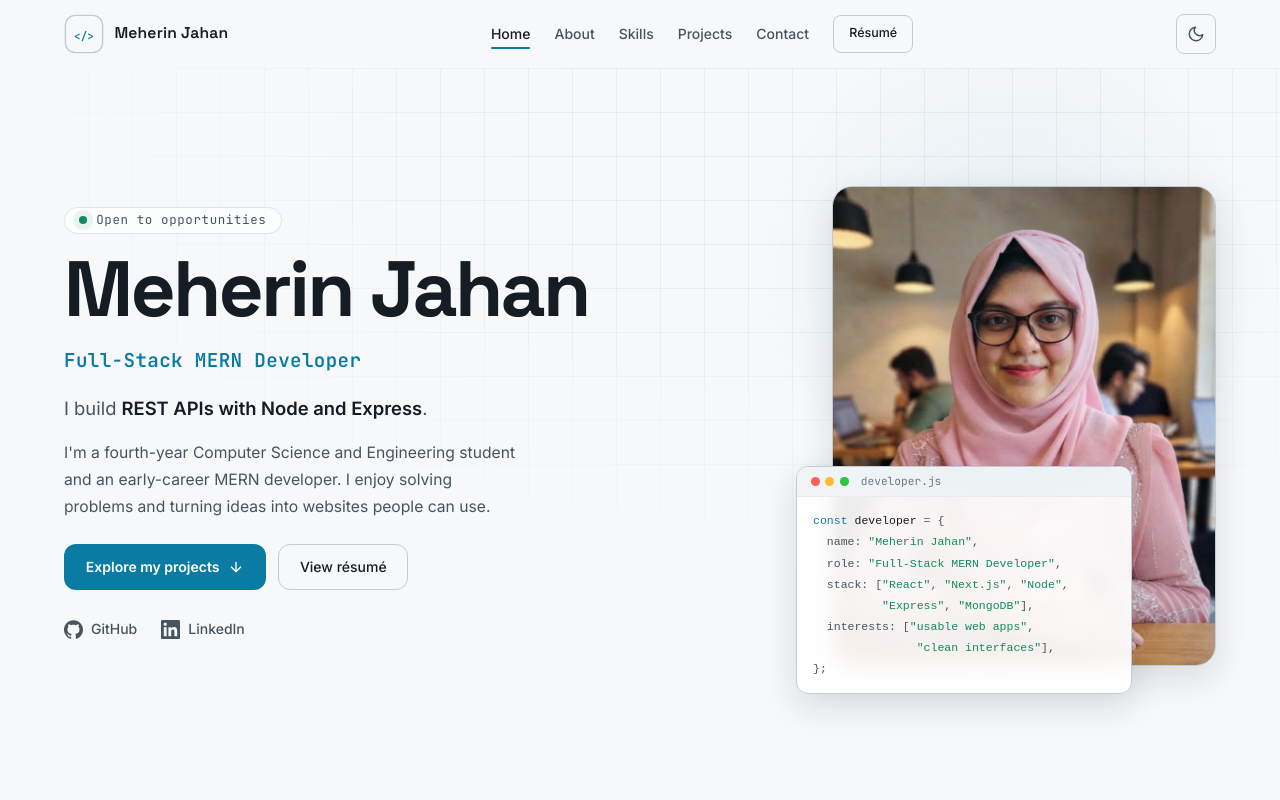
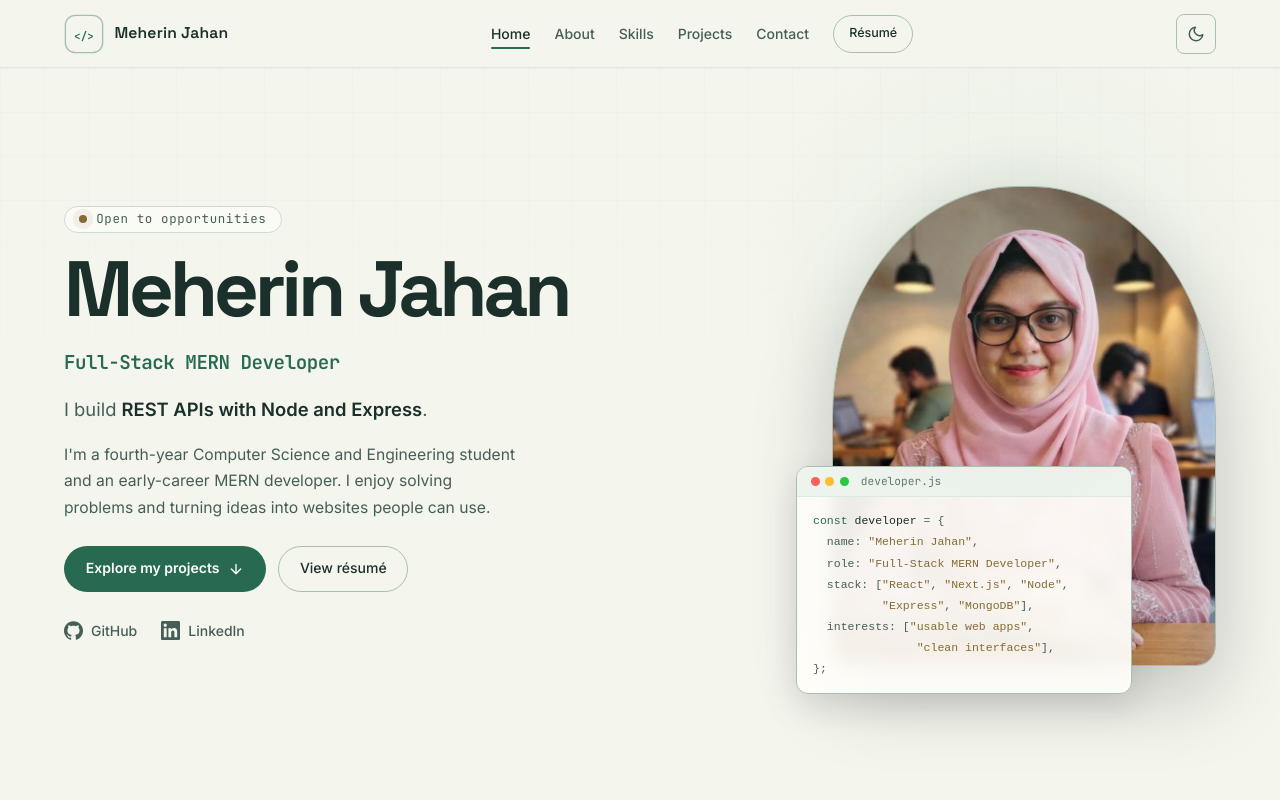
Before and after one commit to meherin02/Portfolio_Erin, a React (Vite) app: page / in a window 1280 px wide. Shown: the top 800 px of the page. Built offline with nearby package versions, Linux system fonts and the light colour scheme.

Commit message:
Refresh portfolio visual design

```diff
--- a/src/styles/app.css
+++ b/src/styles/app.css
@@ -1362,3 +1362,56 @@ input[aria-invalid='true']:focus, textarea[aria-invalid='true']:focus {
     min-height: 48px;
   }
 }
+
+/* Visual refinement */
+:root {
+  --bg: #0c1519;
+  --bg-2: #101d20;
+  --surface: #142328;
+  --surface-2: #1a2b2e;
+  --line: #304348;
+  --line-soft: #26393d;
+  --line-strong: #4c6464;
+  --text: #f2f3e9;
+  --text-2: #b9c9c3;
+  --text-3: #91a8a0;
+  --accent: #a4dac3;
+  --accent-strong: #c7f0df;
+  --accent-ink: #112a22;
+  --mint: #d4bd8b;
+  --radius-l: 20px;
+  --radius-xl: 26px;
+  --glow-1: rgba(128, 196, 169, .12);
+  --glow-2: rgba(188, 174, 128, .07);
+}
+[data-theme='light'] {
+  --bg: #f4f5ed;
+  --bg-2: #e9efe7;
+  --surface: #fffefa;
+  --surface-2: #edf3ed;
+  --line: #ccdcd2;
+  --line-soft: #dfe9e0;
+  --line-strong: #a8bfb0;
+  --text: #1b302b;
+  --text-2: #455f56;
+  --text-3: #617a70;
+  --accent: #276a51;
+  --accent-strong: #164b38;
+  --accent-ink: #ffffff;
+  --mint: #846b35;
+}
+.hero::before { opacity: .32; mask-image: linear-gradient(to bottom, black, transparent 75%); }
+.hero::after { opacity: .8; }
+.hero-title { letter-spacing: -.055em; line-height: 1.03; }
+.hero-role { letter-spacing: -.025em; }
+.portrait { border-radius: 48% 48% 20px 20px; border: 1px solid var(--line-strong); box-shadow: 0 26px 80px rgba(0,0,0,.22); }
+.card { border-color: var(--line); box-shadow: 0 12px 38px rgba(0,0,0,.08); }
+.project-card { transition: border-color .25s ease, box-shadow .25s ease, transform .25s ease; }
+.project-card:hover { border-color: var(--line-strong); box-shadow: 0 20px 55px rgba(0,0,0,.18); }
+.project-media img { object-position: top; }
+.btn { border-radius: 999px; }
+.section-head h2 { letter-spacing: -.045em; }
+.site-header { border-bottom-color: var(--line-soft); }
+@media (prefers-reduced-motion: reduce) {
+  .project-card { transition: none; }
+}
```
